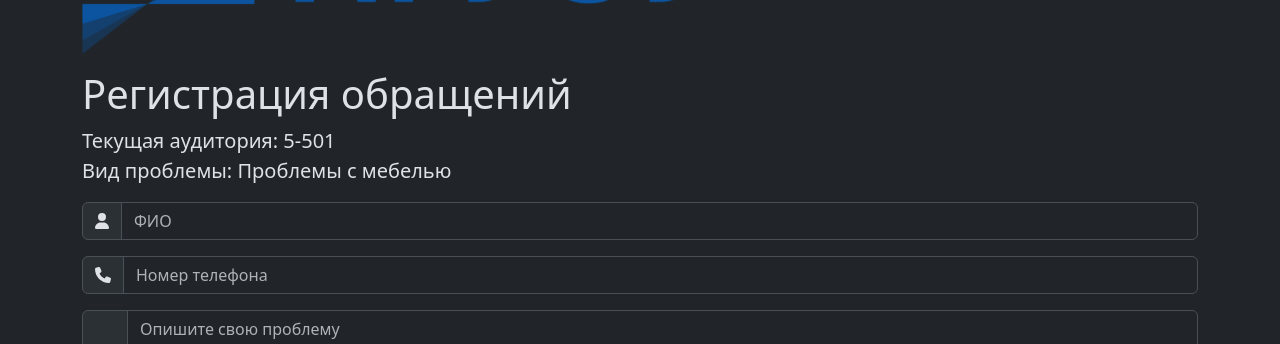
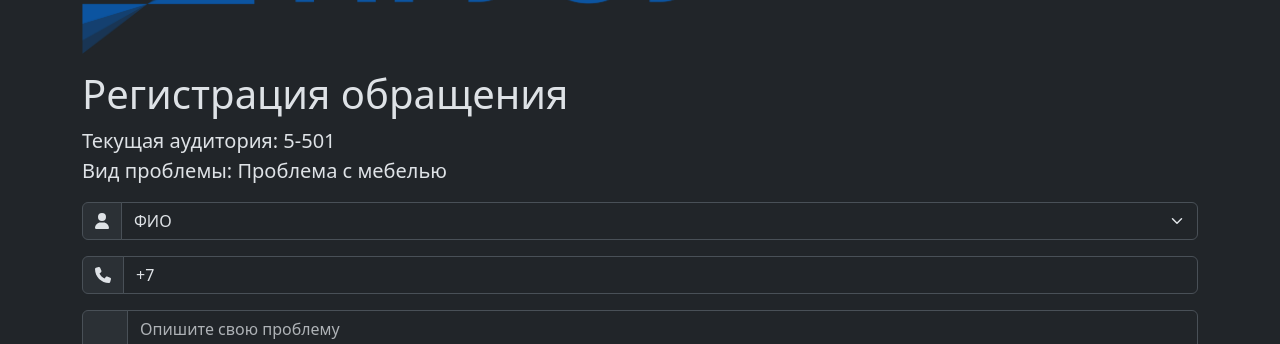
Before and after one commit to xx-arteeem-xx/infmreg, a Vue app in the folder app/: page /5/501/1 in a window 1280 px wide. Shown: the part 126-470 px from the top of the page. Built offline with nearby package versions, Linux system fonts and the light colour scheme.

Commit message:
add workers list

```diff
--- a/app/src/components/HomeView.vue
+++ b/app/src/components/HomeView.vue
@@ -6,30 +6,49 @@
   });
 
   const problemTypes = [
-    "Проблемы с техникой",
-    "Проблемы с мебелью",
-    "Проблемы с электричеством"
+    "Проблемa с техникой",
+    "Проблемa с мебелью",
+    "Проблемa с электричеством"
   ]
+
+  const dataset = {
+    workers: [
+      "Воробьёв Казимир Оскарович",
+      "Дмитриев Севастьян Викторович",
+      "Константинов Эрик Петрович",
+      "Цветков Ярослав Ростиславович",
+      "Белозёров Ибрагил Робертович",
+      "Кулагина Виргиния Львовна",
+      "Гурьева Лили Арсеньевна",
+      "Дмитриева Юфеза Протасьевна",
+      "Дорофеева Силика Николаевна",
+      "Тимофеева Валентина Артёмовна"
+    ]
+  }
 </script>
 
 <template>
   <div class="container my-5">
     <img src="../assets/logo.png" class="mb-3">
-    <h1>Регистрация обращений</h1>
+    <h1>Регистрация обращения</h1>
     <p class="lead mb-3">Текущая аудитория: {{ building }}-{{ room }}
       <br>Вид проблемы: {{ problemTypes[props.problemtypeid] }}</p>
-    <form action="/">
+    <form :action="$route.fullPath">
       <div class="input-group mb-3">
-        <span class="input-group-text" id="basic-addon1">
+        <label class="input-group-text" for="inputGroupSelect01">
           <i class="fa-solid fa-user"></i>
-        </span>
-        <input type="text" class="form-control" placeholder="ФИО">
+        </label>
+        <select class="form-select" id="inputGroupSelect01">
+          <option selected>ФИО</option>
+          <option v-for="(worker, id) in dataset.workers" :value="id+1">{{ worker }}</option>
+        </select>
       </div>
+
       <div class="input-group mb-3">
         <span class="input-group-text" id="basic-addon1">
           <i class="fa-solid fa-phone"></i>
         </span>
-        <input type="text" class="form-control" placeholder="Номер телефона">
+        <input type="text" class="form-control" placeholder="Номер телефона" maxlength="10" minlength="10" value="+7">
       </div>
       <div class="input-group">
         <span class="input-group-text">
```
